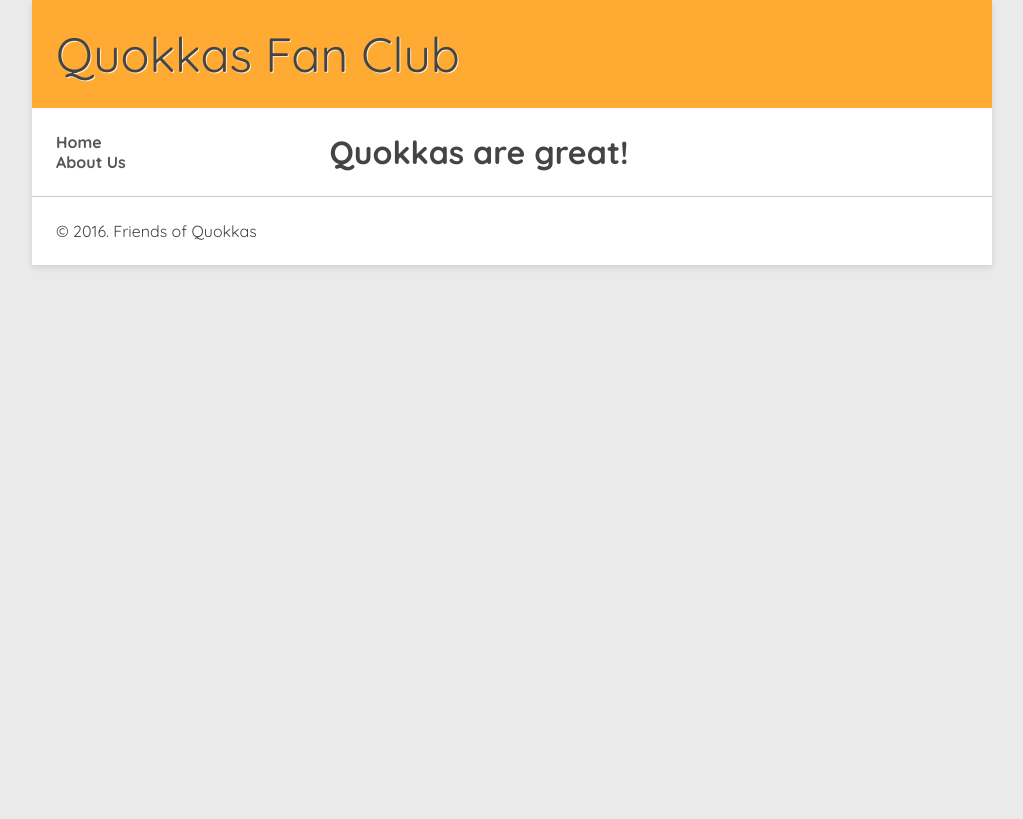
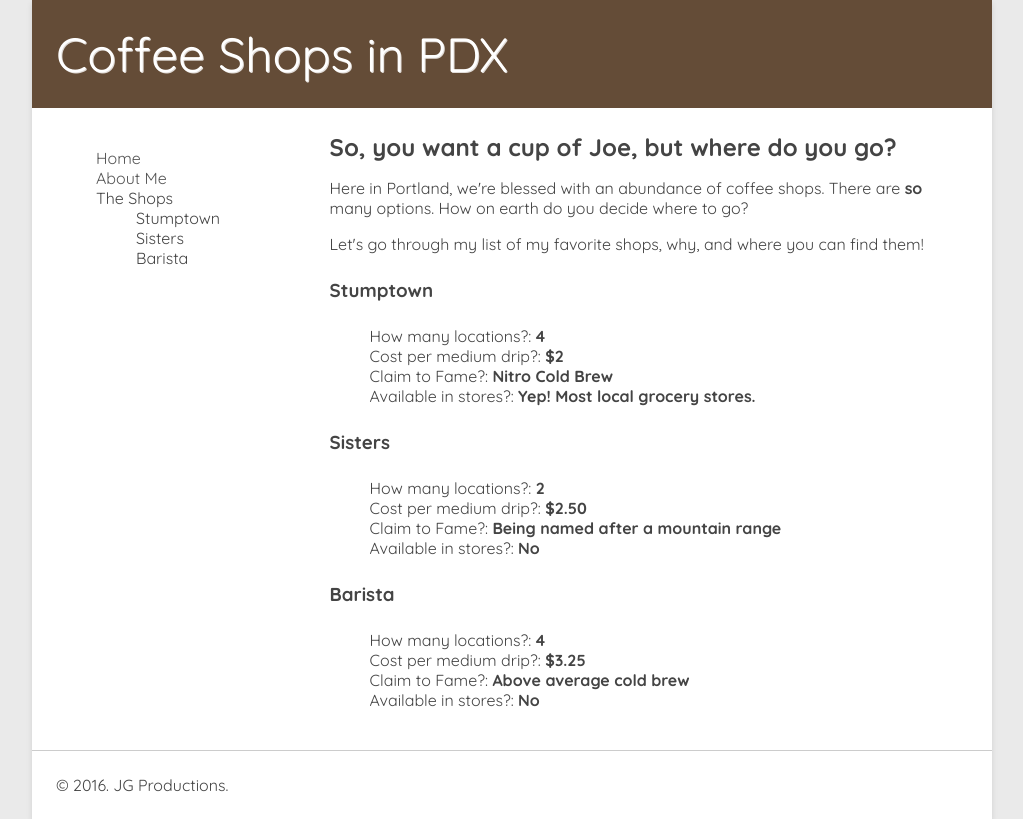
Before and after one commit to justingo0820/quokkas-fan-club, a plain HTML site: page index.html in a window 1280 px wide. Shown: the whole page, without its empty margins (128-1151 px from the left). Drawn offline with Linux system fonts and the light colour scheme.

Commit message:
quokkas -> coffee

```diff
--- a/css/styles.css
+++ b/css/styles.css
@@ -20,21 +20,24 @@ html, body {
 }
 
 a{
-	font-weight: 700;
+	font-weight: 400;
 	color: #555;
 	text-decoration: none;
-}
-a:hover{
-	text-decoration: underline;
+	margin-bottom:1rem;
+
 }
 
 h1, h2, h3, h4, h5, h6 {
 	margin:0;
 }
 
+h3{
+	margin-bottom:1.5rem;
+	margin-top:1.5rem;
+}
+
 ul, li {
-	margin: 0;
-	padding: 0;
+
 	list-style: none;
 }
 
@@ -44,8 +47,9 @@ header, .main, footer{
 
 header {
 	font-size: 3em;
-	background-color: #fa3;
+	background-color: #644C37;
 	text-shadow: 1px 1px 0 rgba(255, 255, 255, 0.8);
+	color:#fff;
 }
 
 .container {
--- a/index.html
+++ b/index.html
@@ -1,7 +1,7 @@
 <doctype html>
 <html>
 	<head>
-		<title>Quokkas Official Fan Club Megasite</title>
+		<title>Coffee Shops in PDX</title>
 		<link href='https://fonts.googleapis.com/css?family=Quicksand:400,300,700' rel='stylesheet' type='text/css'>
 		<link type="text/css" rel="stylesheet" href="/css/normalize.css" />
 		<link type="text/css" rel="stylesheet" href="/css/styles.css" />
@@ -10,24 +10,56 @@
 	<body>
 		<div class="container">
 			<header>
-				Quokkas Fan Club
+				Coffee Shops in PDX
 			</header>
 
 			<div class="main clearfix">
 				<nav class="nav">
 					<ul>
 						<li><a href="/">Home</a></li>
-						<li><a href="/about">About Us</a></li>
+						<li><a href="/about">About Me</a></li>
+						<li>The Shops
+							<ul>
+								<li>Stumptown</li>
+								<li>Sisters</li>
+								<li>Barista</li>
+							</ul>
+						</li>
 					</ul>
 				</nav>
 
 				<div class="content">
-					<h1>Quokkas are great!</h1>
+					<h2>So, you want a cup of Joe, but where do you go?</h2>
+					<p>Here in Portland, we're blessed with an abundance of coffee shops. There are <strong>so</strong> many options. How on earth do you decide where to go?</p>
+					<p>Let's go through my list of my favorite shops, why, and where you can find them!</p>
+					<h3>Stumptown</h3>
+					<ul>
+						<li>How many locations?: <strong>4</strong></li>
+						<li>Cost per medium drip?: <strong>$2</strong></li>
+						<li>Claim to Fame?: <strong>Nitro Cold Brew</strong></li>
+						<li>Available in stores?: <strong>Yep! Most local grocery stores.</strong></li>
+					</ul>
+					<h3>Sisters</h3>
+					<ul>
+						<li>How many locations?: <strong>2</strong></li>
+						<li>Cost per medium drip?: <strong>$2.50</strong></li>
+						<li>Claim to Fame?: <strong>Being named after a mountain range</strong></li>
+						<li>Available in stores?: <strong>No</strong></li>
+
+					</ul>
+					<h3>Barista</h3>
+					<ul>
+						<li>How many locations?: <strong>4</strong></li>
+						<li>Cost per medium drip?: <strong>$3.25</strong></li>
+						<li>Claim to Fame?: <strong>Above average cold brew</strong></li>
+						<li>Available in stores?: <strong>No</strong></li>
+
+					</ul>
 				</div>
 			</div>
 
 			<footer>
-				&copy; 2016. Friends of Quokkas
+				&copy; 2016. JG Productions.
 			</footer>
 		</div>
 	</body>
```
